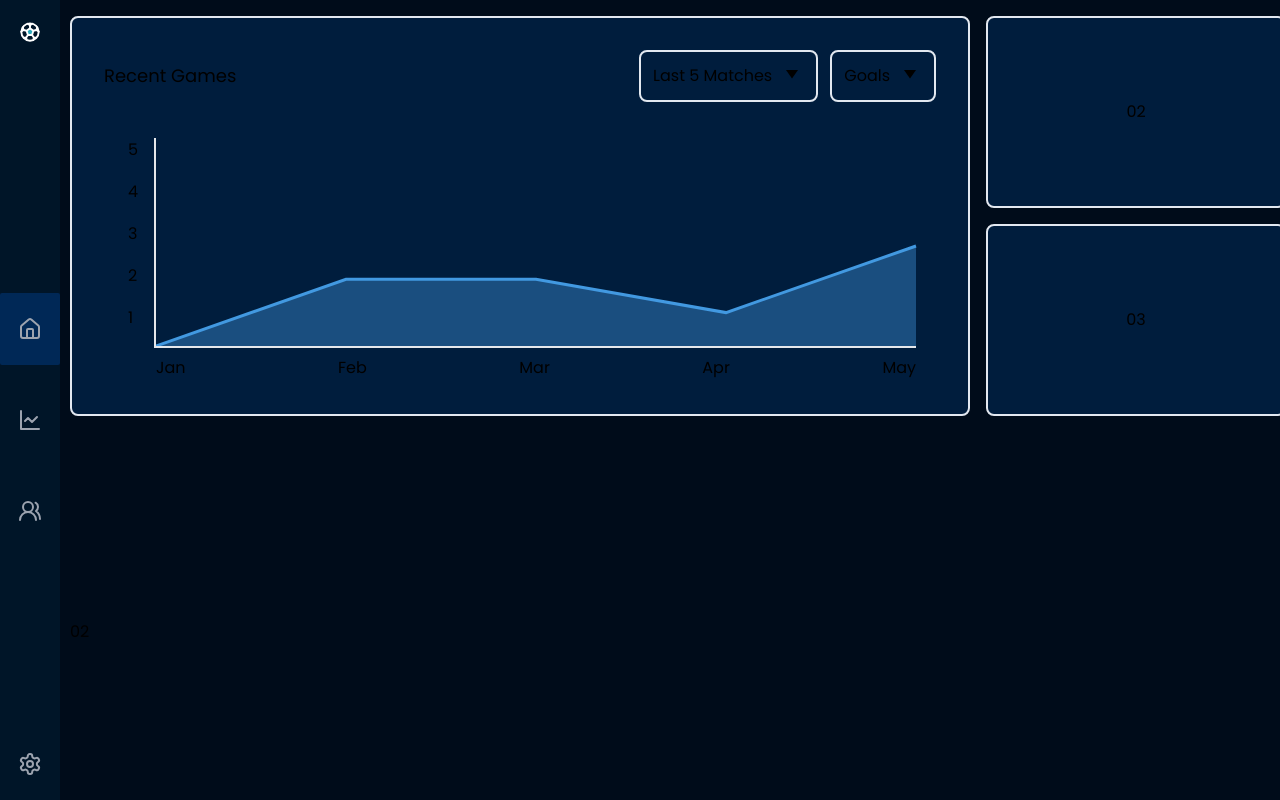
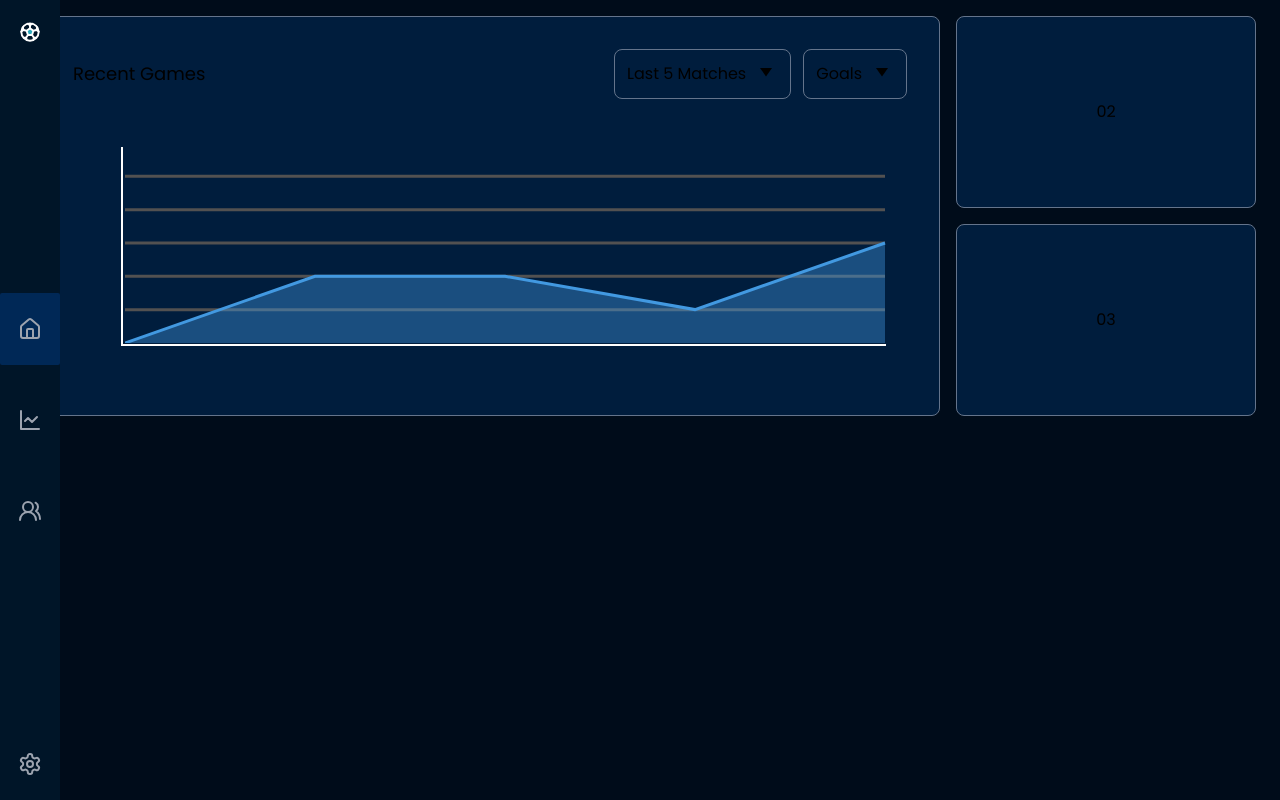
Before and after one commit to reysaputra16/footlytics, a Next.js app in the folder footlytics-app/: page /home in a window 1280 px wide. Shown: the top 800 px of the page. Built offline with nearby package versions, Linux system fonts and the light colour scheme.

Commit message:
.next changes

```diff
--- a/footlytics-app/app/home/page.tsx
+++ b/footlytics-app/app/home/page.tsx
@@ -2,7 +2,7 @@ import { Sidebar, Home } from "../../components";
 
 export default function Overview() {
   return (
-    <main className="flex w-full">
+    <main className="flex flex-row w-full">
       <Sidebar active="home" />
       <Home />
     </main>
--- a/footlytics-app/components/Home.tsx
+++ b/footlytics-app/components/Home.tsx
@@ -10,17 +10,17 @@ import RecentGamesGraph from "./RecentGamesGraph";
 
 const Home = () => {
   return (
-    <div className="flex xxl:ml-[100px] xl:ml-[75px] ml-[60px] justify-center w-full h-full bg-primary font-poppins">
+    <div className="flex justify-center w-full h-full bg-primary font-poppins">
       <div className="grid grid-rows-7 grid-flow-col gap-4 items-center w-full max-w-screen-lg py-4">
         <div className="grid grid-cols-[75%_25%] gap-4 h-full">
           {/* Recent Games Box */}
           <RecentGamesGraph />
           {/* 2 Stat Cards beside Recent Games */}
           <div className="grid grid-rows-2 gap-4 w-full h-[400px]">
-            <div className="flex justify-center items-center w-full h-full border-slate-200 border-2 rounded-lg bg-cardColor">
+            <div className="flex justify-center items-center w-full h-full border-slate-500 border rounded-lg bg-cardColor">
               02
             </div>
-            <div className="flex justify-center items-center w-full h-full border-slate-200 border-2 rounded-lg bg-cardColor">
+            <div className="flex justify-center items-center w-full h-full border-slate-500 border rounded-lg bg-cardColor">
               03
             </div>
           </div>
--- a/footlytics-app/components/RecentGamesGraph.tsx
+++ b/footlytics-app/components/RecentGamesGraph.tsx
@@ -1,13 +1,13 @@
 const RecentGamesGraph = () => {
   return (
-    <div className="flex flex-col w-full h-full border-slate-200 border-2 rounded-lg p-4 bg-cardColor">
+    <div className="flex flex-col w-full h-full border-slate-500 border rounded-lg p-4 bg-cardColor">
       <div className="flex p-4 justify-between">
         <h1 className="flex justify-center items-center text-lg">
           Recent Games
         </h1>
         <div className="flex flex-row gap-3">
           {/* Last 5 Matches component */}
-          <div className="flex flex-row gap-2 border-slate-200 border-2 rounded-lg p-3">
+          <div className="flex flex-row gap-2 border-slate-500 border rounded-lg p-3">
             <p className="text-md">Last 5 Matches</p>
             <div className="flex justify-center items-center">
               <svg
@@ -22,7 +22,7 @@ const RecentGamesGraph = () => {
             </div>
           </div>
           {/* Category Component */}
-          <div className="flex flex-row justify-center gap-2 border-slate-200 border-2 rounded-lg p-3">
+          <div className="flex flex-row justify-center gap-2 border-slate-500 border rounded-lg p-3">
             <p className="text-md">Goals</p>
             <div className="flex justify-center items-center">
               <svg
@@ -43,38 +43,76 @@ const RecentGamesGraph = () => {
         {/* Graph: X and Y axis container */}
         <div className="relative w-full h-[210px] max-w-4xl">
           {/* Graph: Y axis labels */}
-          <div className="absolute -left-2 -top-3 bottom-0 flex flex-col justify-between h-full px-4 border-r-2">
-            <span>5</span>
-            <span>4</span>
-            <span>3</span>
-            <span>2</span>
-            <span>1</span>
-            <span>{/* 0 but no writing */}</span>
-          </div>
+          <svg viewBox="0 0 50 205" className="absolute left-8 top-0 h-[205px]">
+            <polyline
+              fill="none"
+              stroke="#FFFFFF"
+              strokeWidth="4"
+              points="0,0 0,197"
+            />
+          </svg>
           {/* Graph: X axis labels */}
-          <div className="absolute -bottom-7 left-8 right-0 flex justify-between w-[95%] mx-auto py-2 border-t-2">
-            <span>Jan</span>
-            <span>Feb</span>
-            <span>Mar</span>
-            <span>Apr</span>
-            <span>May</span>
-          </div>
+          <svg
+            viewBox="0 0 1000 50"
+            className="absolute left-8 top-[197px] h-[50px]"
+          >
+            <polyline
+              fill="none"
+              stroke="#FFFFFF"
+              strokeWidth="4"
+              points="0,0 765,0"
+            />
+          </svg>
 
           {/* Line Graph */}
           <svg
             viewBox="0 0 1000 200"
             className="absolute left-9 -top-1 h-[200px]"
           >
+            {/* Lines for guidance in graph */}
+            <polyline
+              fill="none"
+              stroke="#525151"
+              strokeWidth="3"
+              points="0,166.66 760,166.66"
+            />
+            <text x="0" y="70" font-size="16" fill="#FFFFFF" text-anchor="end">
+              50
+            </text>
+            <polyline
+              fill="none"
+              stroke="#525151"
+              strokeWidth="3"
+              points="0,133.33 760,133.33"
+            />
+            <polyline
+              fill="none"
+              stroke="#525151"
+              strokeWidth="3"
+              points="0,100 760,100"
+            />
+            <polyline
+              fill="none"
+              stroke="#525151"
+              strokeWidth="3"
+              points="0,66.66 760,66.66"
+            />
+            <polyline
+              fill="none"
+              stroke="#525151"
+              strokeWidth="3"
+              points="0,33.33 760,33.33"
+            />
             {/* Area under the curve */}
             <polygon
               fill="rgba(66, 153, 225, 0.4)"
-              points="0,200 190,133.3 380,133.3 570,166.6 760,100 760,200 570,200 380,200 190,200"
+              points="0,200 190,133.3 380,133.3 570,166.6 760,100 760,200"
             />
             {/* Line path */}
             <polyline
               fill="none"
               stroke="#4299E1"
-              stroke-width="3"
+              strokeWidth="3"
               points="0,200 190,133.3 380,133.3 570,166.6 760,100"
             />
           </svg>
```
